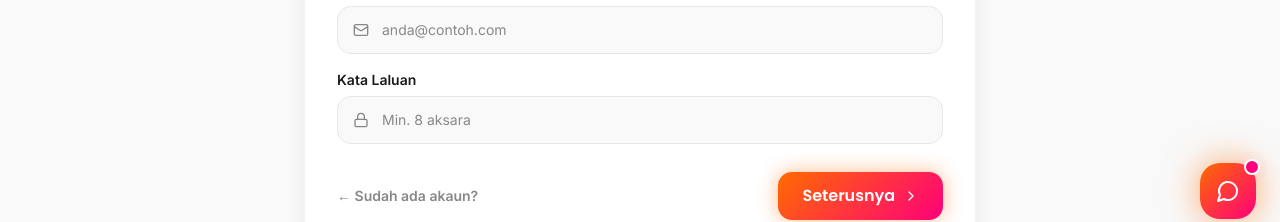
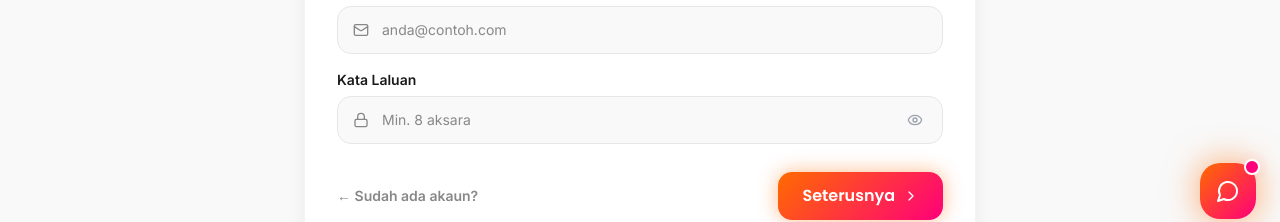
Before and after one commit to app-barang/ai, a Next.js app: page /daftar-afiliator in a window 1280 px wide. Shown: the part 557-779 px from the top of the page. Built offline with nearby package versions, Linux system fonts and the light colour scheme.

Commit message:
feat(ui): komponen PasswordInput + toggle mata pada semua medan kata laluan

```diff
--- a/app/(admin)/admin/tetapan/page.tsx
+++ b/app/(admin)/admin/tetapan/page.tsx
@@ -2,6 +2,7 @@
 
 import { useEffect, useState } from "react";
 import { ShieldCheck, KeyRound, Loader2, AlertCircle, Check, Save, Mail, User } from "lucide-react";
+import PasswordInput from "@/components/ui/PasswordInput";
 
 export default function AdminSettingsPage() {
   const [profile, setProfile] = useState<{ name: string | null; email: string; role: string; createdAt: string } | null>(null);
@@ -126,32 +127,29 @@ export default function AdminSettingsPage() {
         <div className="mt-5 grid gap-4 sm:grid-cols-2">
           <div className="sm:col-span-2">
             <label className="mb-1.5 block text-sm font-semibold">Kata Laluan Semasa</label>
-            <input
-              type="password"
+            <PasswordInput
               value={currentPassword}
               onChange={(e) => setCurrentPassword(e.target.value)}
               placeholder="••••••••"
-              className="h-12 w-full rounded-xl border border-gray-200 bg-bgalt px-4 text-sm outline-none focus:border-primary"
+              autoComplete="current-password"
             />
           </div>
           <div>
             <label className="mb-1.5 block text-sm font-semibold">Kata Laluan Baharu</label>
-            <input
-              type="password"
+            <PasswordInput
               value={newPassword}
               onChange={(e) => setNewPassword(e.target.value)}
               placeholder="Min. 8 aksara"
-              className="h-12 w-full rounded-xl border border-gray-200 bg-bgalt px-4 text-sm outline-none focus:border-primary"
+              autoComplete="new-password"
             />
           </div>
           <div>
             <label className="mb-1.5 block text-sm font-semibold">Sahkan Kata Laluan</label>
-            <input
-              type="password"
+            <PasswordInput
               value={confirmPassword}
               onChange={(e) => setConfirmPassword(e.target.value)}
               placeholder="Ulang kata laluan baharu"
-              className="h-12 w-full rounded-xl border border-gray-200 bg-bgalt px-4 text-sm outline-none focus:border-primary"
+              autoComplete="new-password"
             />
           </div>
         </div>
--- a/app/(auth)/daftar-afiliator/page.tsx
+++ b/app/(auth)/daftar-afiliator/page.tsx
@@ -22,6 +22,7 @@ import {
   Gift,
 } from "lucide-react";
 import { cn } from "@/lib/utils";
+import PasswordInput from "@/components/ui/PasswordInput";
 
 const steps = [
   { title: "Info Peribadi", icon: User },
@@ -342,6 +343,16 @@ function Field({
   return (
     <div>
       <label className="mb-1.5 block text-sm font-semibold">{label}</label>
+      {type === "password" ? (
+        <PasswordInput
+          icon={Icon}
+          value={value}
+          onChange={onChange}
+          placeholder={placeholder}
+          disabled={disabled}
+          autoComplete="new-password"
+        />
+      ) : (
         <div className="relative">
           <Icon className="absolute left-4 top-1/2 h-4 w-4 -translate-y-1/2 text-textsec" />
           <input
@@ -353,6 +364,7 @@ function Field({
             className="h-12 w-full rounded-xl border border-gray-200 bg-bgalt pl-11 pr-4 text-sm outline-none transition-colors placeholder:text-textsec focus:border-primary disabled:cursor-not-allowed disabled:opacity-50"
           />
         </div>
+      )}
     </div>
   );
 }
--- a/app/(auth)/daftar-merchant/page.tsx
+++ b/app/(auth)/daftar-merchant/page.tsx
@@ -23,6 +23,7 @@ import {
   Rocket,
 } from "lucide-react";
 import { cn } from "@/lib/utils";
+import PasswordInput from "@/components/ui/PasswordInput";
 
 const steps = [
   { title: "Info Bisnes", icon: Store },
@@ -374,6 +375,15 @@ function Field({
   return (
     <div>
       <label className="mb-1.5 block text-sm font-semibold">{label}</label>
+      {type === "password" ? (
+        <PasswordInput
+          icon={Icon}
+          value={value}
+          onChange={onChange}
+          placeholder={placeholder}
+          autoComplete="new-password"
+        />
+      ) : (
         <div className="relative">
           <Icon className="absolute left-4 top-1/2 h-4 w-4 -translate-y-1/2 text-textsec" />
           <input
@@ -384,6 +394,7 @@ function Field({
             className="h-12 w-full rounded-xl border border-gray-200 bg-bgalt pl-11 pr-4 text-sm outline-none transition-colors placeholder:text-textsec focus:border-primary"
           />
         </div>
+      )}
     </div>
   );
 }
--- a/app/(auth)/masuk/page.tsx
+++ b/app/(auth)/masuk/page.tsx
@@ -5,7 +5,8 @@ import Link from "next/link";
 import { useRouter } from "next/navigation";
 import { signIn } from "next-auth/react";
 import { motion } from "framer-motion";
-import { Mail, Lock, Eye, EyeOff, Flame, AlertCircle, Loader2, Store, Users } from "lucide-react";
+import { Mail, Lock, Flame, AlertCircle, Loader2, Store, Users } from "lucide-react";
+import PasswordInput from "@/components/ui/PasswordInput";
 
 const SHOW_GOOGLE = false; // sementara: isu Google 401 disabled_client
 
@@ -13,7 +14,6 @@ export default function MasukPage() {
   const router = useRouter();
   const [email, setEmail] = useState("");
   const [password, setPassword] = useState("");
-  const [showPw, setShowPw] = useState(false);
   const [error, setError] = useState("");
   const [loading, setLoading] = useState(false);
 
@@ -95,25 +95,14 @@ export default function MasukPage() {
 
           <div>
             <label className="mb-1.5 block text-sm font-semibold">Kata Laluan</label>
-            <div className="relative">
-              <Lock className="absolute left-4 top-1/2 h-4 w-4 -translate-y-1/2 text-textsec" />
-              <input
-                type={showPw ? "text" : "password"}
-                required
-                value={password}
-                onChange={(e) => setPassword(e.target.value)}
-                placeholder="••••••••"
-                className="h-12 w-full rounded-xl border border-gray-200 bg-bgalt pl-11 pr-11 text-sm outline-none transition-colors placeholder:text-textsec focus:border-primary"
-              />
-              <button
-                type="button"
-                onClick={() => setShowPw((v) => !v)}
-                className="absolute right-4 top-1/2 -translate-y-1/2 text-textsec hover:text-primary"
-                aria-label="Papar kata laluan"
-              >
-                {showPw ? <EyeOff className="h-4 w-4" /> : <Eye className="h-4 w-4" />}
-              </button>
-            </div>
+            <PasswordInput
+              icon={Lock}
+              value={password}
+              onChange={(e) => setPassword(e.target.value)}
+              required
+              autoComplete="current-password"
+              placeholder="••••••••"
+            />
           </div>
 
           <button type="submit" disabled={loading} className="btn-primary w-full">
--- /dev/null
+++ b/components/ui/PasswordInput.tsx
@@ -0,0 +1,68 @@
+"use client";
+
+import { useState } from "react";
+import { Eye, EyeOff } from "lucide-react";
+import { cn } from "@/lib/utils";
+
+interface PasswordInputProps {
+  value: string;
+  onChange: (e: React.ChangeEvent<HTMLInputElement>) => void;
+  placeholder?: string;
+  disabled?: boolean;
+  required?: boolean;
+  autoComplete?: string;
+  name?: string;
+  /** Ikon pilihan di sebelah kiri (cth: Lock) */
+  icon?: React.ElementType;
+  className?: string;
+  id?: string;
+}
+
+export default function PasswordInput({
+  value,
+  onChange,
+  placeholder = "••••••••",
+  disabled = false,
+  required = false,
+  autoComplete,
+  name,
+  icon: Icon,
+  className,
+  id,
+}: PasswordInputProps) {
+  const [show, setShow] = useState(false);
+
+  return (
+    <div className="relative">
+      {Icon && (
+        <Icon className="pointer-events-none absolute left-4 top-1/2 h-4 w-4 -translate-y-1/2 text-textsec" />
+      )}
+      <input
+        id={id}
+        name={name}
+        type={show ? "text" : "password"}
+        value={value}
+        onChange={onChange}
+        placeholder={placeholder}
+        disabled={disabled}
+        required={required}
+        autoComplete={autoComplete}
+        className={cn(
+          "h-12 w-full rounded-xl border border-gray-200 bg-bgalt pr-12 text-sm outline-none transition-colors placeholder:text-textsec focus:border-primary disabled:cursor-not-allowed disabled:opacity-60",
+          Icon ? "pl-11" : "pl-4",
+          className
+        )}
+      />
+      <button
+        type="button"
+        onClick={() => setShow((v) => !v)}
+        disabled={disabled}
+        aria-label={show ? "Sembunyikan kata laluan" : "Papar kata laluan"}
+        title={show ? "Sembunyikan kata laluan" : "Papar kata laluan"}
+        className="absolute right-3 top-1/2 flex h-8 w-8 -translate-y-1/2 items-center justify-center rounded-lg text-gray-400 transition-colors hover:bg-gray-100 hover:text-gray-700 disabled:opacity-40"
+      >
+        {show ? <EyeOff className="h-4 w-4" /> : <Eye className="h-4 w-4" />}
+      </button>
+    </div>
+  );
+}
```
Lines whose indentation alone changed are shown as unchanged.
